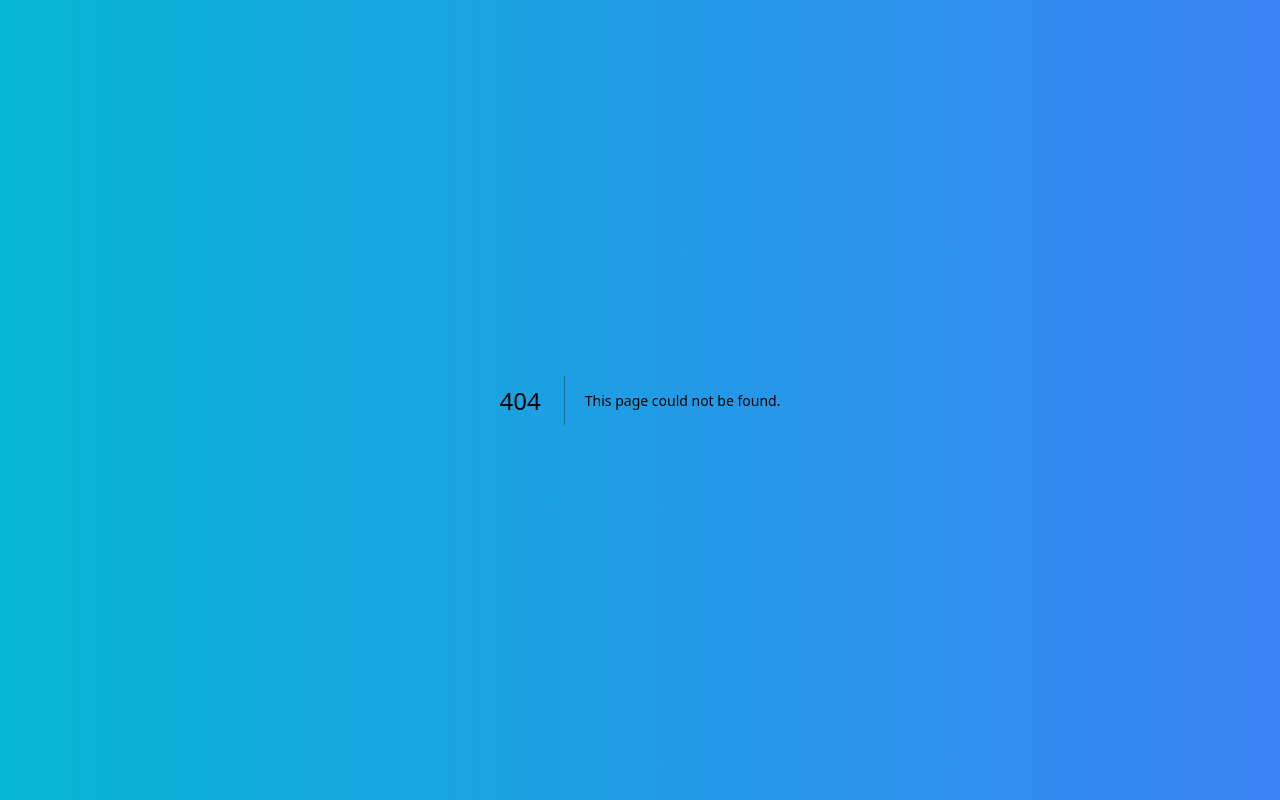
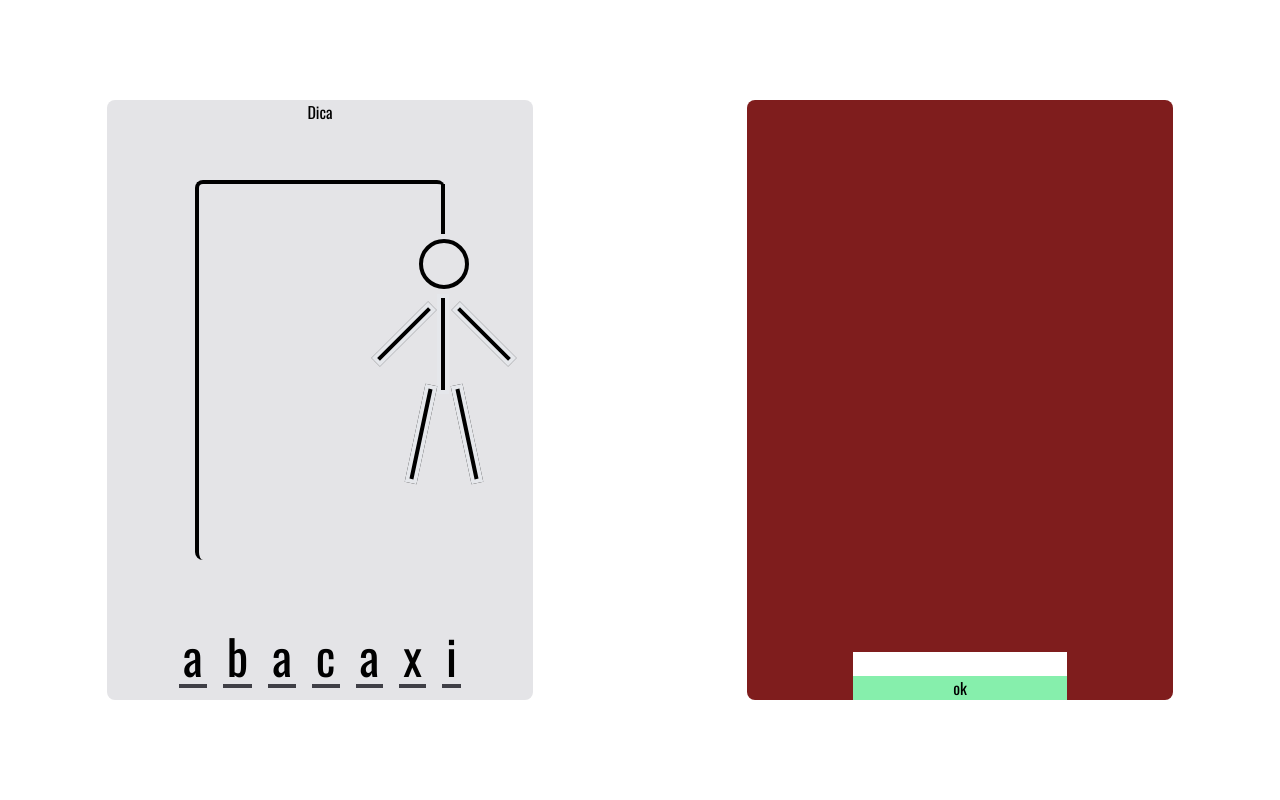
Before and after one commit to N7thz/jogo-da-forca, a Next.js app: page /forca in a window 1280 px wide. Before the commit this address had no page. Built offline with nearby package versions, Linux system fonts and the light colour scheme.

Commit message:
add: adicao de estruturaas da forca

```diff
--- /dev/null
+++ b/src/app/(home)/forca/page.tsx
@@ -0,0 +1,56 @@
+'use client'
+
+import { BonecoPalito } from "@/components/bonecoPalito"
+import { useBackground } from "@/context/backgroundContext"
+
+export default function Forca() {
+
+    const { background } = useBackground()
+
+    const palavra: string = "abacaxi"
+    const letras: string[] = palavra.split('')
+
+    console.log(letras)
+
+    return (
+
+        <div className={`flex items-center justify-around min-h-screen ${background}`}>
+
+            <div className="flex flex-col items-center justify-between bg-zinc-200 min-h-[600px] w-1/3 rounded-lg">
+
+                <h1>Dica</h1>
+
+                <div className="w-[250px] h-[380px] border-l-4 border-t-4 border-black rounded-lg flex flex-col relative">
+                    <div className="w-[246px] h-[50px] border-r-4 border-black" />
+
+                    <BonecoPalito />
+                </div>
+
+                <div className=" w-full h-full justify-center text-5xl p-1 flex gap-4 flex-wrap lowercase m-2">
+                    {
+                        letras.map(letra =>
+                            <span
+                                className="border-b-4 border-zinc-700 p-1"
+                            >
+                                {letra}
+                            </span>
+                        )
+                    }
+                </div>
+            </div>
+
+            <div className="flex flex-col items-center justify-between bg-red-900 min-h-[600px] w-1/3 rounded-lg">
+
+                <div className="bg-red-300 min-h-full w-2/4 flex">
+                    <div className="bg-black h-full w-full relative inset-1" />
+                </div>
+
+                <div className="bg-green-300 min-h-full w-2/4 flex flex-col">
+
+                    <input type="text" />
+                    <button>ok</button>
+                </div>
+            </div>
+        </div>
+    )
+}
--- a/src/app/(home)/login/page.tsx
+++ b/src/app/(home)/login/page.tsx
@@ -1,11 +1,16 @@
+'use client'
+
+import { useBackground } from "@/context/backgroundContext"
 import { ButtonsLogin } from "../../../components/buttonsLogin"
 
 export default function Login() {
 
+    const { background } = useBackground()
+
     return (
 
         <div
-            className="flex items-center justify-center min-h-screen"
+            className={`flex items-center justify-center min-h-screen ', ${background}`}
         >
             <div
                 className="flex flex-col items-center justify-around bg-zinc-200 min-h-[400px] w-3/12 rounded-lg"
--- a/src/app/(home)/opcoes/page.tsx
+++ b/src/app/(home)/opcoes/page.tsx
@@ -4,15 +4,18 @@ import { useState } from "react";
 import { BackgroundOptions } from "@/components/backgroundOptions";
 import { ButtonsOptions } from "@/components/buttonsOptions";
 import { X } from 'lucide-react'
+import { useBackground } from "@/context/backgroundContext";
 
 export default function Opcoes() {
 
     const [isModalOpen, setIsModalOpen] = useState<boolean>(false)
 
+    const { background } = useBackground()
+
     return (
 
         <div
-            className="flex items-center justify-center min-h-screen relative"
+            className={`flex items-center justify-center min-h-screen relative', ${background}`}
         >
             <div
                 className="flex flex-col items-center justify-around bg-zinc-200 min-h-[400px] w-3/12 rounded-lg"
@@ -32,9 +35,10 @@ export default function Opcoes() {
                     <BackgroundOptions />
                     <X
                         onClick={() => setIsModalOpen(false)}
+                        color="white"
                         width={36}
                         height={36}
-                        className='absolute -top-1 -right-1 z-1'
+                        className={`${background} absolute top-1 right-1 z-1 rounded-md p-1 cursor-pointer`}
                     />
                 </div>
             }
--- a/src/app/globals.css
+++ b/src/app/globals.css
@@ -6,6 +6,6 @@
 
     .button {
 
-        @apply bg-gradient-to-b from-cyan-500 to-blue-500 p-4 rounded-md text-2xl w-full hover:-translate-y-2 duration-300
+        @apply p-4 rounded-md text-2xl w-full hover:-translate-y-2 duration-300 text-white
     }
 }
--- a/src/app/layout.tsx
+++ b/src/app/layout.tsx
@@ -1,6 +1,7 @@
 import type { Metadata } from 'next'
 import { Oswald } from 'next/font/google'
 import './globals.css'
+import { BackgroundProvider } from '@/context/backgroundContext'
 
 const oswald = Oswald({
 
@@ -23,7 +24,11 @@ export default function RootLayout({
       lang="pt-br"
       className={oswald.variable}
     >
-      <body className='min-h-screen bg-gradient-to-r from-cyan-500 to-blue-500'>{children}</body>
+      <body className='min-h-screen'>
+        <BackgroundProvider>
+          {children}
+        </BackgroundProvider>
+      </body>
     </html>
   )
 }
--- a/src/app/page.tsx
+++ b/src/app/page.tsx
@@ -2,8 +2,5 @@ import Login from "./(home)/login/page";
 
 export default function Home() {
 
-  return (
-
-    <Login/>
-  )
+  return <Login />
 }
--- a/src/components/backgroundOptions.tsx
+++ b/src/components/backgroundOptions.tsx
@@ -1,4 +1,8 @@
+import { useBackground } from "@/context/backgroundContext"
+
 export const BackgroundOptions = () => {
+
+    const { setBackground } = useBackground()
 
     const colors: string[] = [
 
@@ -15,7 +19,13 @@ export const BackgroundOptions = () => {
         <div className="flex gap-2 p-3 items-center">
 
             {
-                colors.map(color => <div className={`${color} w-16 h-16 rounded-full hover:scale-110 duration-300 cursor-pointer`} />)
+                colors.map(color =>
+
+                    <div
+                        onClick={() => setBackground(color)}
+                        className={`${color} w-16 h-16 rounded-full hover:scale-110 duration-300 cursor-pointer`}
+                    />
+                )
             }
         </div>
     )
--- /dev/null
+++ b/src/components/bonecoPalito.tsx
@@ -0,0 +1,62 @@
+'use client'
+
+export const BonecoPalito = () => {
+
+    let erros: number = 6
+
+    return (
+
+        <div>
+            {
+                erros === 1 &&
+
+                <div className="w-[50px] h-[50px] border-4 border-black rounded-full absolute top-[55px] -right-6" />
+
+                || erros === 2 &&
+
+                <>
+                    <div className="w-[50px] h-[50px] border-4 border-black rounded-full absolute top-[55px] -right-6" />
+                    <div className="w-[12px] h-[100px] border-4 bg-black absolute top-[110px] -right-1" />
+                </>
+
+                || erros === 3 &&
+
+                <>
+                    <div className="w-[50px] h-[50px] border-4 border-black rounded-full absolute top-[55px] -right-6" />
+                    <div className="w-[12px] h-[100px] border-4 bg-black absolute top-[110px] -right-1" />
+                    <div className="w-[12px] h-[80px] border-4 bg-black absolute top-[110px] right-[35px] transform: rotate-45" />
+                </>
+
+                || erros === 4 &&
+
+                <>
+                    <div className="w-[50px] h-[50px] border-4 border-black rounded-full absolute top-[55px] -right-6" />
+                    <div className="w-[12px] h-[100px] border-4 bg-black absolute top-[110px] -right-1" />
+                    <div className="w-[12px] h-[80px] border-4 bg-black absolute top-[110px] right-[35px] transform: rotate-45" />
+                    <div className="w-[12px] h-[80px] border-4 bg-black absolute top-[110px] right-[-45px] transform: -rotate-45" />
+                </>
+
+                || erros === 5 &&
+
+                <>
+                    <div className="w-[50px] h-[50px] border-4 border-black rounded-full absolute top-[55px] -right-6" />
+                    <div className="w-[12px] h-[100px] border-4 bg-black absolute top-[110px] -right-1" />
+                    <div className="w-[12px] h-[80px] border-4 bg-black absolute top-[110px] right-[35px] transform: rotate-45" />
+                    <div className="w-[12px] h-[80px] border-4 bg-black absolute top-[110px] right-[-45px] transform: -rotate-45" />
+                    <div className="w-[12px] h-[100px] border-4 bg-black absolute top-[200px] right-[18px] transform: rotate-12" />
+                </>
+
+                || erros === 6 &&
+
+                <>
+                    <div className="w-[50px] h-[50px] border-4 border-black rounded-full absolute top-[55px] -right-6" />
+                    <div className="w-[12px] h-[100px] border-4 bg-black absolute top-[110px] -right-1" />
+                    <div className="w-[12px] h-[80px] border-4 bg-black absolute top-[110px] right-[35px] transform: rotate-45" />
+                    <div className="w-[12px] h-[80px] border-4 bg-black absolute top-[110px] right-[-45px] transform: -rotate-45" />
+                    <div className="w-[12px] h-[100px] border-4 bg-black absolute top-[200px] right-[18px] transform: rotate-12" />
+                    <div className="w-[12px] h-[100px] border-4 bg-black absolute top-[200px] right-[-28px] transform: -rotate-12" />
+                </>
+            }
+        </div>
+    )
+}
--- a/src/components/buttonsLogin.tsx
+++ b/src/components/buttonsLogin.tsx
@@ -1,14 +1,16 @@
 'use client'
 
+import { useBackground } from "@/context/backgroundContext"
 import { useRouter } from "next/navigation"
 
 export const ButtonsLogin = () => {
 
     const router = useRouter()
+    const { background } = useBackground()
 
     const handleJogar = () => {
 
-        alert('Jogar')
+        router.push('/forca')
     }
 
     const handleOpcoes = () => {
@@ -21,14 +23,14 @@ export const ButtonsLogin = () => {
         <div className="flex flex-col gap-4">
             <button
                 onClick={handleJogar}
-                className="button"
+                className={`button ${background}`}
             >
                 Jogar
             </button>
 
             <button
                 onClick={handleOpcoes}
-                className="button"
+                className={`button ${background}`}
             >
                 Opções
             </button>
--- a/src/components/buttonsOptions.tsx
+++ b/src/components/buttonsOptions.tsx
@@ -1,25 +1,34 @@
 'use client'
 
 import { Dispatch, SetStateAction } from "react"
+import { useRouter } from 'next/navigation'
+import { useBackground } from "@/context/backgroundContext"
 
-interface ButtonsOptionsProps {
+export interface ButtonsOptionsProps {
 
     setIsModalOpen: Dispatch<SetStateAction<boolean>>
-
 }
-
 
 export const ButtonsOptions: React.FC<ButtonsOptionsProps> = ({ setIsModalOpen }) => {
 
+    const router = useRouter()
+    const { background } = useBackground()
+
     return (
 
-        <div>
+        <div className="flex flex-col gap-4">
 
-            <button onClick={() => setIsModalOpen(true)}>
+            <button
+                onClick={() => setIsModalOpen(true)}
+                className={`button ${background}`}
+            >
                 Trocar Background
             </button>
 
-            <button>
+            <button
+                onClick={() => router.push('/')}
+                className={`button ${background}`}
+            >
                 Sair
             </button>
         </div>
--- /dev/null
+++ b/src/context/backgroundContext.tsx
@@ -0,0 +1,25 @@
+'use client'
+
+import { Dispatch, ReactNode, SetStateAction, createContext, useContext, useState } from "react";
+
+interface BackgroundContextProps {
+
+    background: string
+    setBackground: Dispatch<SetStateAction<string>>
+}
+
+export const BackgroundContext = createContext({} as BackgroundContextProps)
+
+export function BackgroundProvider({ children }: { children: ReactNode }) {
+
+    const [background, setBackground] = useState<string>('bg-gradient-to-r from-cyan-500 to-blue-500')
+
+    return (
+
+        <BackgroundContext.Provider value={{ background, setBackground }}>
+            {children}
+        </BackgroundContext.Provider>
+    )
+}
+
+export const useBackground = () => useContext(BackgroundContext)
```
Also changed, not shown: 1 other file (tests, documents, lock files or other folders).
